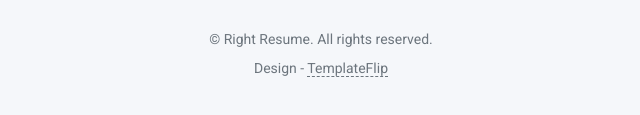
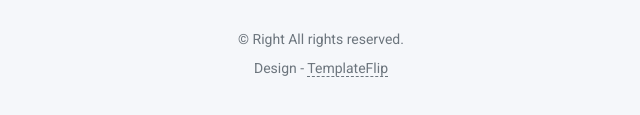
Before and after one commit to Imran-liaqat/test_CV, a plain HTML site: page index.html in a window 1280 px wide. Shown: the part 3183-3298 px from the top of the page, 319-959 px from the left. Drawn offline with Linux system fonts and the light colour scheme.

Commit message:
Update index.html

```diff
--- a/index.html
+++ b/index.html
@@ -270,7 +270,7 @@
           </div>
         </div>
         <div class="text-small">
-          <div class="mb-1">&copy; Right Resume. All rights reserved.</div>
+          <div class="mb-1">&copy; Right  All rights reserved.</div>
           <div>Design - <a href="https://templateflip.com/" target="_blank">TemplateFlip</a></div>
         </div>
       </div>
```
